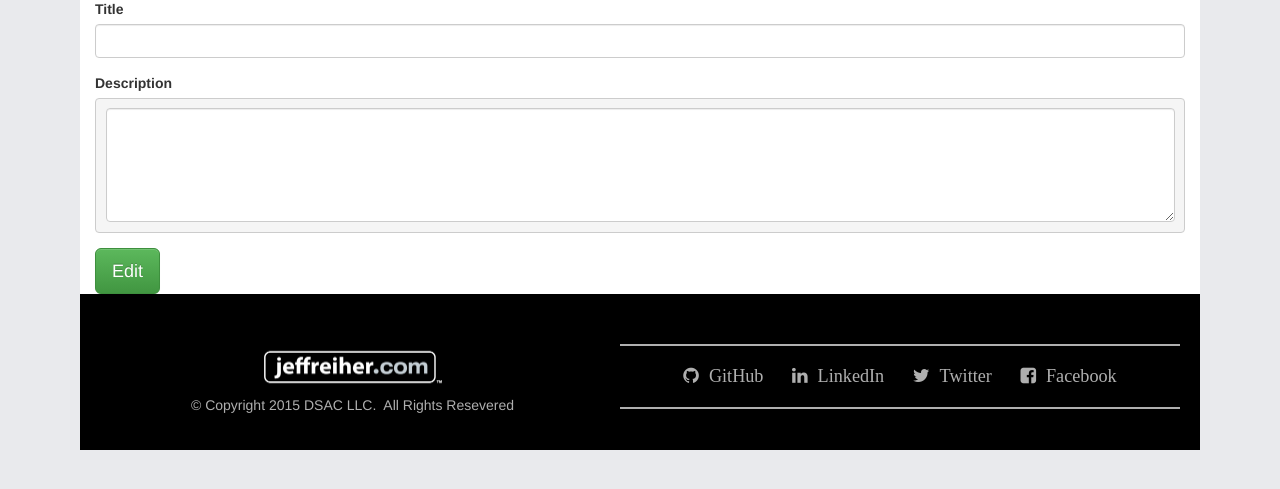
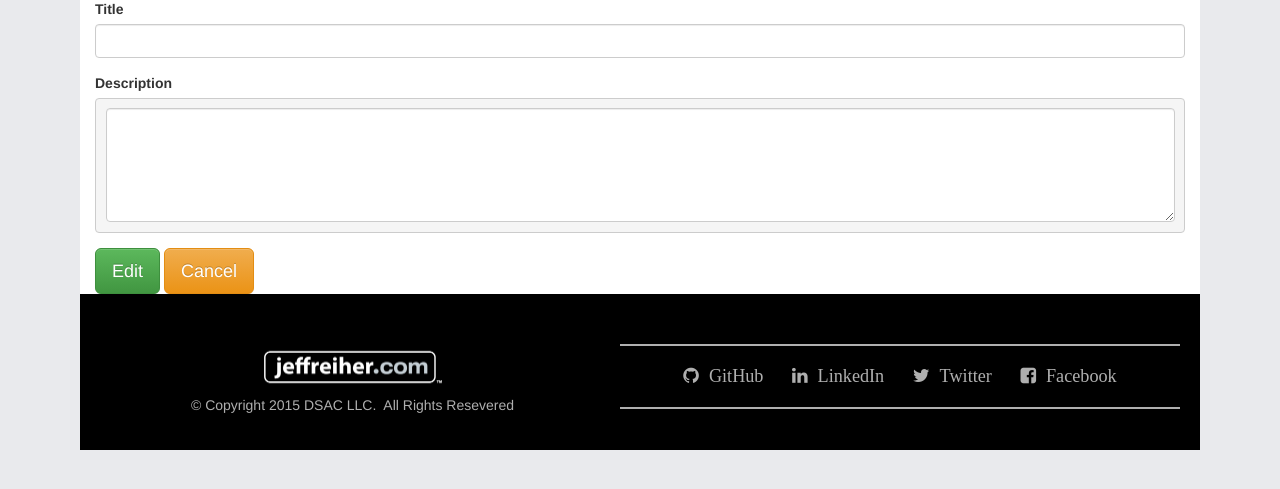
Before and after one commit to jreiher2003/jeff-heroku, a Flask app: template app/templates/edit-post.html in a window 1280 px wide. Shown: the part 103-592 px from the top of the page. Run offline with Flask 2, Linux system fonts and the light colour scheme; the template is opened without the code that fills it: values that come from a table or form of the project are taken from there, others are empty; some libraries are stand-ins or nearby versions.

Commit message:
Update edit-post with cancel button

```diff
--- a/app/templates/edit-post.html
+++ b/app/templates/edit-post.html
@@ -35,6 +35,7 @@
 	</span>
 
 	<button class="btn btn-lg btn-success" type="submit">Edit</button>
+	<a class="btn btn-lg btn-warning" href="/blog/">Cancel</a>
 </form>
 
 {% endblock %}
```
